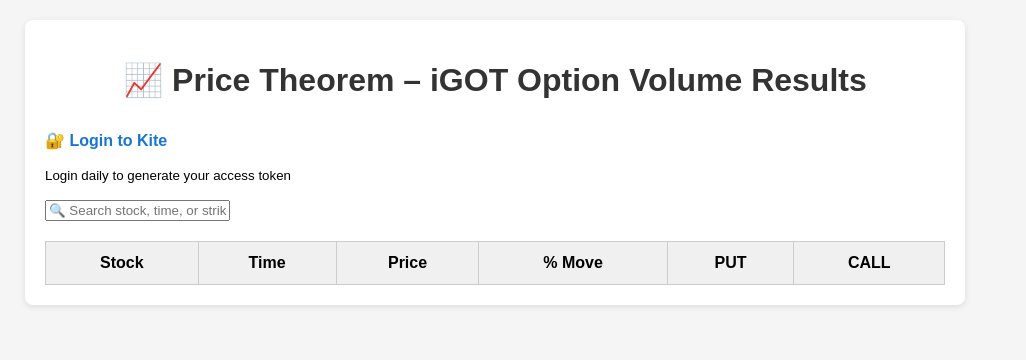
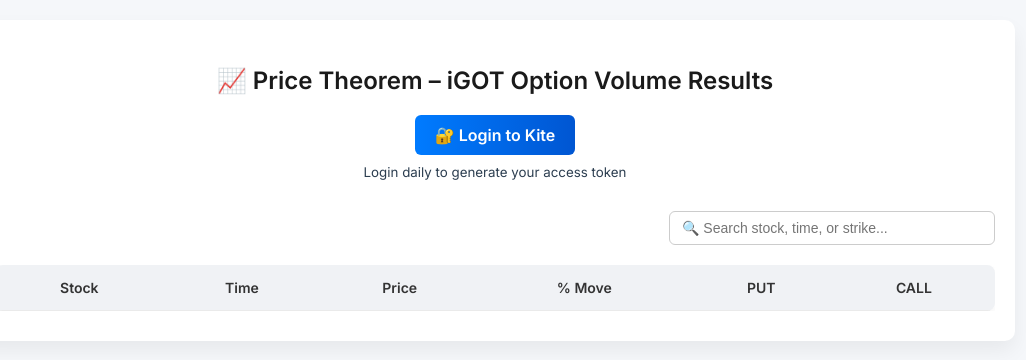
Before and after one commit to pricetheorem3/pricetheorem, a Flask app: page / in a window 1280 px wide. Shown: the top 360 px of the page, without its empty margins (145-1171 px from the left). Run offline with Flask 3, Linux system fonts and the light colour scheme; the visitor is signed in with stand-in values (Sample User, id 1); lists and menus that the app fills with data are empty; parts of the project's set-up code (start-up, migrations or seed data) failed here and were passed over; some libraries are stand-ins or nearby versions.

Commit message:
Update style.css

```diff
--- a/static/style.css
+++ b/static/style.css
@@ -1,53 +1,126 @@
 body {
-  font-family: sans-serif;
-  background: #f5f5f5;
-  margin: 20px;
+    font-family: 'Inter', sans-serif;
+    background: #f5f7fa;
+    margin: 0;
+    padding: 20px;
+    color: #2c3e50;
 }
 
 .container {
-  max-width: 900px;
+    max-width: 1000px;
     margin: auto;
     background: #fff;
-  padding: 20px;
-  border-radius: 8px;
-  box-shadow: 0 2px 6px rgba(0,0,0,0.1);
+    border-radius: 10px;
+    padding: 30px 20px;
+    box-shadow: 0 10px 20px rgba(0,0,0,0.06);
 }
 
 h1 {
     text-align: center;
-  color: #333;
+    margin-bottom: 30px;
+    font-size: 24px;
+    color: #1a1a1a;
+}
+
+.login {
+    text-align: center;
+    margin-bottom: 30px;
+}
+
+.login-btn {
+    background: linear-gradient(90deg, #007bff, #0056d2);
+    color: #fff;
+    padding: 10px 20px;
+    border-radius: 6px;
+    text-decoration: none;
+    font-weight: 600;
+    transition: background 0.3s ease;
+}
+
+.login-btn:hover {
+    background: #0041b0;
+}
+
+.search-box {
+    margin-bottom: 20px;
+    text-align: right;
+}
+
+.search-box input {
+    padding: 8px 12px;
+    border: 1px solid #ccc;
+    border-radius: 6px;
+    font-size: 14px;
+    width: 100%;
+    max-width: 300px;
+}
+
+/* Table styles */
+.table-container {
+    overflow-x: auto;
 }
 
 table {
     width: 100%;
     border-collapse: collapse;
-  margin-top: 20px;
+    background: #fff;
+    border-radius: 8px;
+    overflow: hidden;
+    box-shadow: 0 4px 8px rgba(0,0,0,0.04);
+}
+
+thead {
+    background-color: #f0f2f5;
 }
 
 th, td {
-  padding: 12px;
+    padding: 14px;
     text-align: center;
-  border: 1px solid #ccc;
+    font-size: 14px;
+    border-bottom: 1px solid #eaeaea;
 }
 
 th {
-  background-color: #f0f0f0;
+    color: #333;
+    font-weight: 600;
+    cursor: pointer;
+}
+
+tr:hover {
+    background-color: #f9f9f9;
+    transition: background 0.2s ease-in-out;
 }
 
 .put {
-  background-color: #e6f9e6;
+    color: green;
     font-weight: bold;
 }
 
 .call {
-  background-color: #ffe6e6;
+    color: red;
     font-weight: bold;
 }
 
-a {
-  display: inline-block;
-  margin-top: 10px;
-  text-decoration: none;
-  color: #1976d2;
-  font-weight: bold;
+@media (max-width: 600px) {
+    .container {
+        padding: 15px 10px;
     }
+
+    h1 {
+        font-size: 20px;
+    }
+
+    th, td {
+        padding: 10px 6px;
+        font-size: 13px;
+    }
+
+    .login-btn {
+        padding: 8px 14px;
+        font-size: 14px;
+    }
+
+    .search-box input {
+        width: 100%;
+    }
+}
```
Lines whose indentation alone changed are shown as unchanged.
